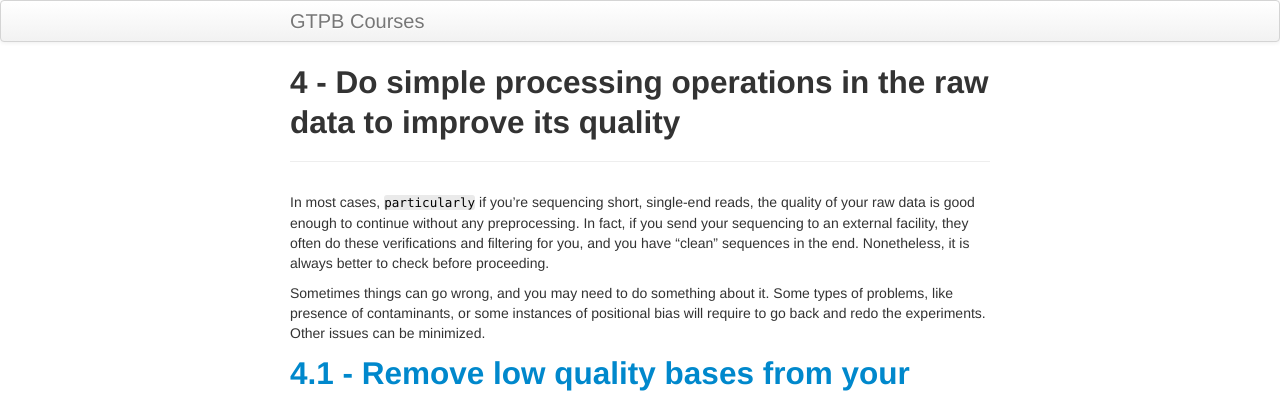
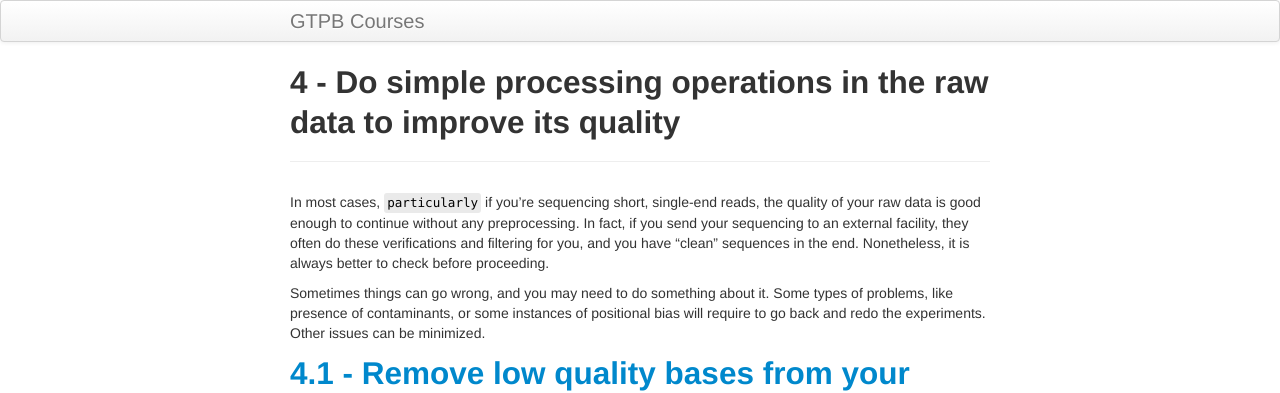
Before and after one commit to GTPB/ADER19F, a Jekyll site: the page built from pages/L04.md, in a window 1280 px wide. Shown: the top 393 px of the page. Built offline with Jekyll 4.4.1, drawn with Linux system fonts in a browser that asks for light colours.

Commit message:
Update L04.md

```diff
--- a/pages/L04.md
+++ b/pages/L04.md
@@ -3,7 +3,7 @@ layout: page
 title: 4 - Do simple processing operations in the raw data to improve its quality
 ---
 
-In most cases, <code style="background-color:#eaeaea">particularly</code> if you're sequencing short, single-end reads, the quality of your raw data is good enough to continue without any preprocessing. In fact, if you send your sequencing to an external facility, they often do these verifications and filtering for you, and you have “clean” sequences in the end. Nonetheless, it is always better to check before proceeding.
+In most cases, <code style="background-color:#eaeaea; padding:2px 3px 3px">particularly</code> if you're sequencing short, single-end reads, the quality of your raw data is good enough to continue without any preprocessing. In fact, if you send your sequencing to an external facility, they often do these verifications and filtering for you, and you have “clean” sequences in the end. Nonetheless, it is always better to check before proceeding.
 
 Sometimes things can go wrong, and you may need to do something about it. Some types of problems, like presence of contaminants, or some instances of positional bias will require to go back and redo the experiments. Other issues can be minimized.
 
```
